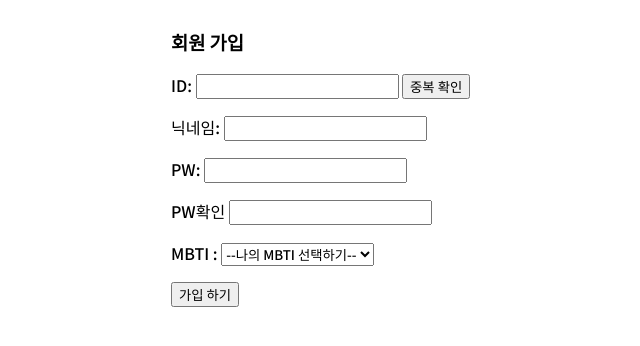
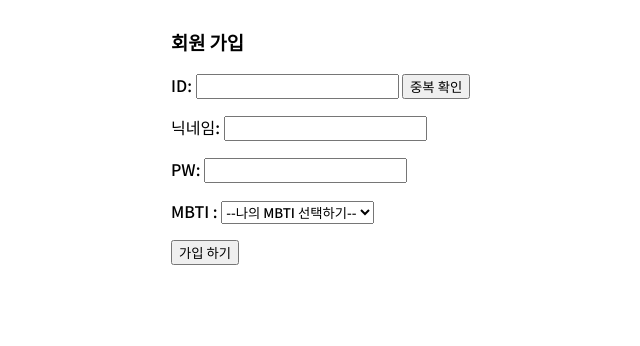
Before and after one commit to Cho-El/What-s-your-MBTI, a Flask app: template templates/sign_up.html in a window 1280 px wide. Shown: the part 149-495 px from the top of the page, without its empty margins (319-959 px from the left). Run offline with Flask 2, Linux system fonts and the light colour scheme; the template is opened without the code that fills it, so the values that code supplies are empty.

Commit message:
Revert "Merge branch '수진-develpment'"
This reverts commit 508f9fa89043e23a0c884ed176649e1896ace7e0, reversing
changes made to 7a34f07f5095b7d549abd5ba154102c86eed54d5.

```diff
--- a/templates/index.html
+++ b/templates/index.html
@@ -53,7 +53,7 @@
 
     </div>
     <div class="signup">
-        <a href="/sing_up">회원가입하러가기</a>
+        <p>회원가입하러가기</p>
     </div>
 </div>
 
--- a/templates/sign_up.html
+++ b/templates/sign_up.html
@@ -40,14 +40,13 @@
 </div>
 
 <div class="wrap">
-    <div>
     <h3>회원 가입</h3>
     <p>ID: <input type="text"/>
         <button>중복 확인</button>
     </p>
     <p>닉네임: <input type="text"/></p>
     <p>PW: <input type="text"/></p>
-    <p>PW확인 <input type="text"/></p>
+    <p>
     <div class="input-group mb-3">
         <label class="input-group-text" for="inputGroupSelect01">MBTI : </label>
         <select class="form-select" id="inputGroupSelect01">
@@ -70,7 +69,6 @@
             <option value="16">ENTJ</option>
         </select>
     </div>
-    </div>
     </p>
     <div class="mybtn">
         <button type="button" class="btn btn-outline-primary">가입 하기</button>
```
